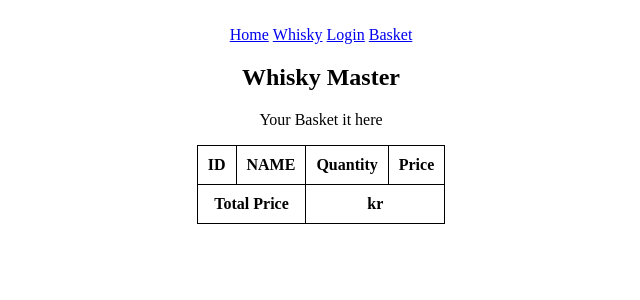
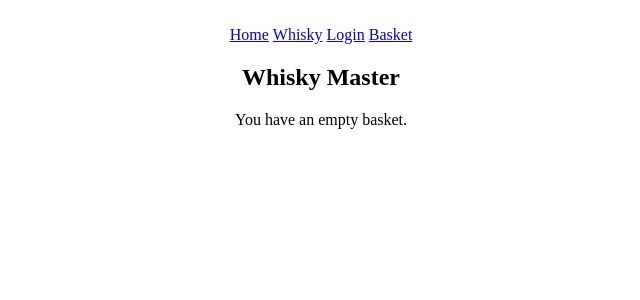
Before and after one commit to s7rul/D0018_ecomesrSite, a Python web app: template templates/basket.html in a window 1280 px wide. Shown: the top 300 px of the page, without its empty margins (319-959 px from the left). Run offline with Jinja, Linux system fonts and the light colour scheme; the template is opened without the code that fills it, so the values that code supplies are empty.

Commit message:
Small estetic fix

```diff
--- a/templates/basket.html
+++ b/templates/basket.html
@@ -7,8 +7,8 @@
 <div>
 
 	<h2>Whisky Master</h2>
-	<p>Your Basket it here</p>
 
+	{%if basket|count != 0%}
 	<table class="center">
 
 		<tr>
@@ -35,6 +35,9 @@
 		<th colspan="2"> Total Price </th>
 		<th colspan="2"> {{price}} kr </th>
 	</table>
+	{%else%}
+	<p>You have an empty basket.</p>
+	{%endif%}
 
 
 </div>
```
